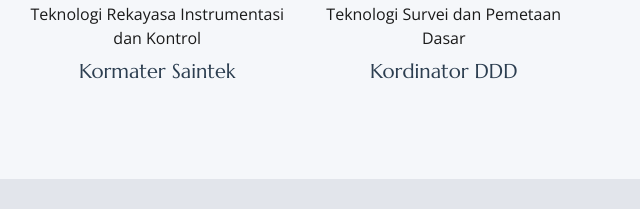
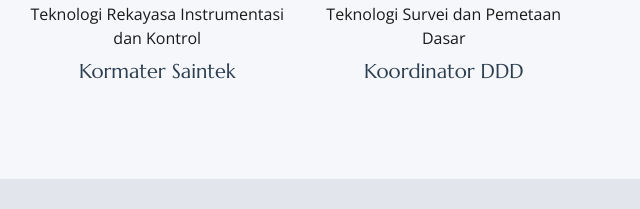
Before and after one commit to thoriqpb/Jerowaru-Berseru, a plain HTML site: page index.html in a window 1280 px wide. Shown: the part 1355-1564 px from the top of the page, 53-693 px from the left. Drawn offline with nearby package versions, Linux system fonts and the light colour scheme.

Commit message:
Fix typo in coordinator title in index.html

```diff
--- a/index.html
+++ b/index.html
@@ -173,7 +173,7 @@
                 <div class="person-contents">
                   <h3>Rivaldi Maulana</h3>
                   <span class="position">Teknologi Survei dan Pemetaan Dasar</span>
-                  <h1>Kordinator DDD</h1>
+                  <h1>Koordinator DDD</h1>
                 </div>
               </div>
             </div>
```
